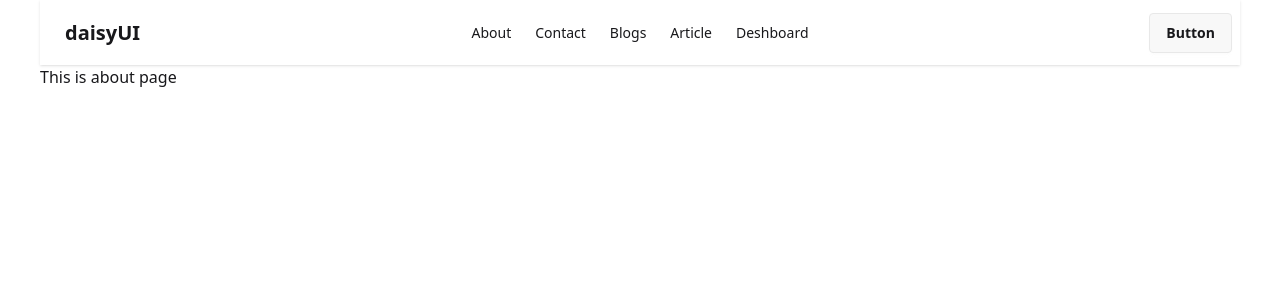
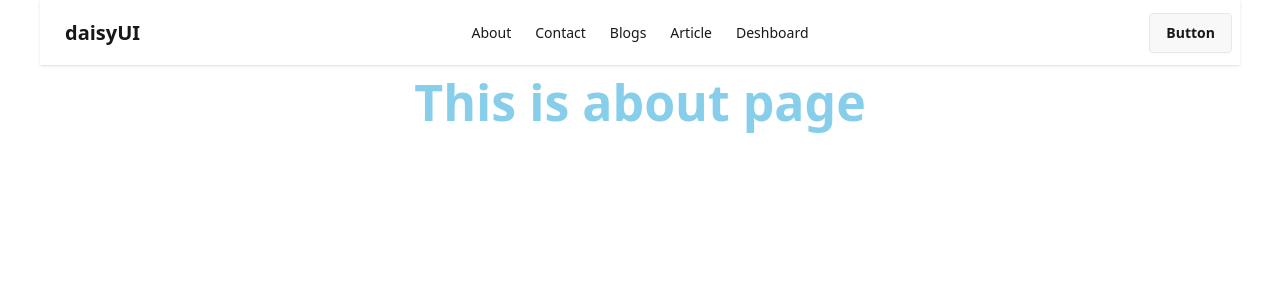
Before and after one commit to codermdshakil/explore-nextjs, a Next.js app in the folder nextjs-my-app/: page /about in a window 1280 px wide. Shown: the top 300 px of the page. Built offline with nearby package versions, Linux system fonts and the light colour scheme.

Commit message:
Learn : CSS module

```diff
--- /dev/null
+++ b/nextjs-my-app/src/app/about/About.module.css
@@ -0,0 +1,6 @@
+.heading{
+  font-size: 50px;
+  color: skyblue;
+  font-weight: bold;
+  text-align: center;
+}
--- a/nextjs-my-app/src/app/about/page.jsx
+++ b/nextjs-my-app/src/app/about/page.jsx
@@ -1,8 +1,12 @@
+
+import styles from './About.module.css';
+
+
 const AboutPage = () => {
   return (
     <div>
       <div className="container">
-        <h3>This is about page</h3>
+        <h3 className={styles.heading}>This is about page</h3>
       </div>
     </div>
   );
--- /dev/null
+++ b/nextjs-my-app/src/app/contact/Contact.module.css
@@ -0,0 +1,6 @@
+
+.heading{
+  font-size: 70px;
+  color: green;
+  text-align: center;
+}
--- a/nextjs-my-app/src/app/contact/page.jsx
+++ b/nextjs-my-app/src/app/contact/page.jsx
@@ -1,8 +1,11 @@
+
+import styles from './Contact.module.css';
+
 const ContactPage = () => {
   return (
     <div>
       <div className="container">
-        <h1>Welcome to contact us Page Component</h1>
+        <h1 className={styles.heading} >Welcome to contact us Page Component</h1>
       </div>
     </div>
   );
```
